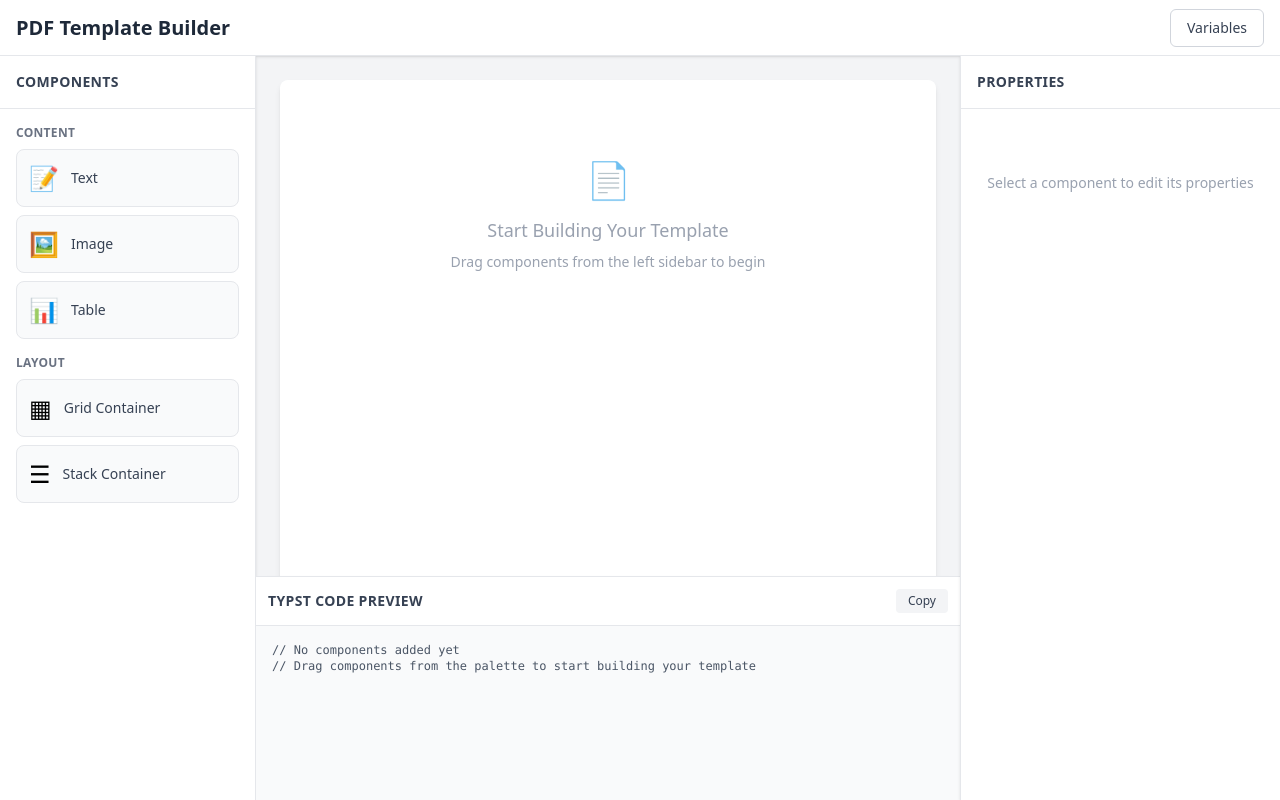
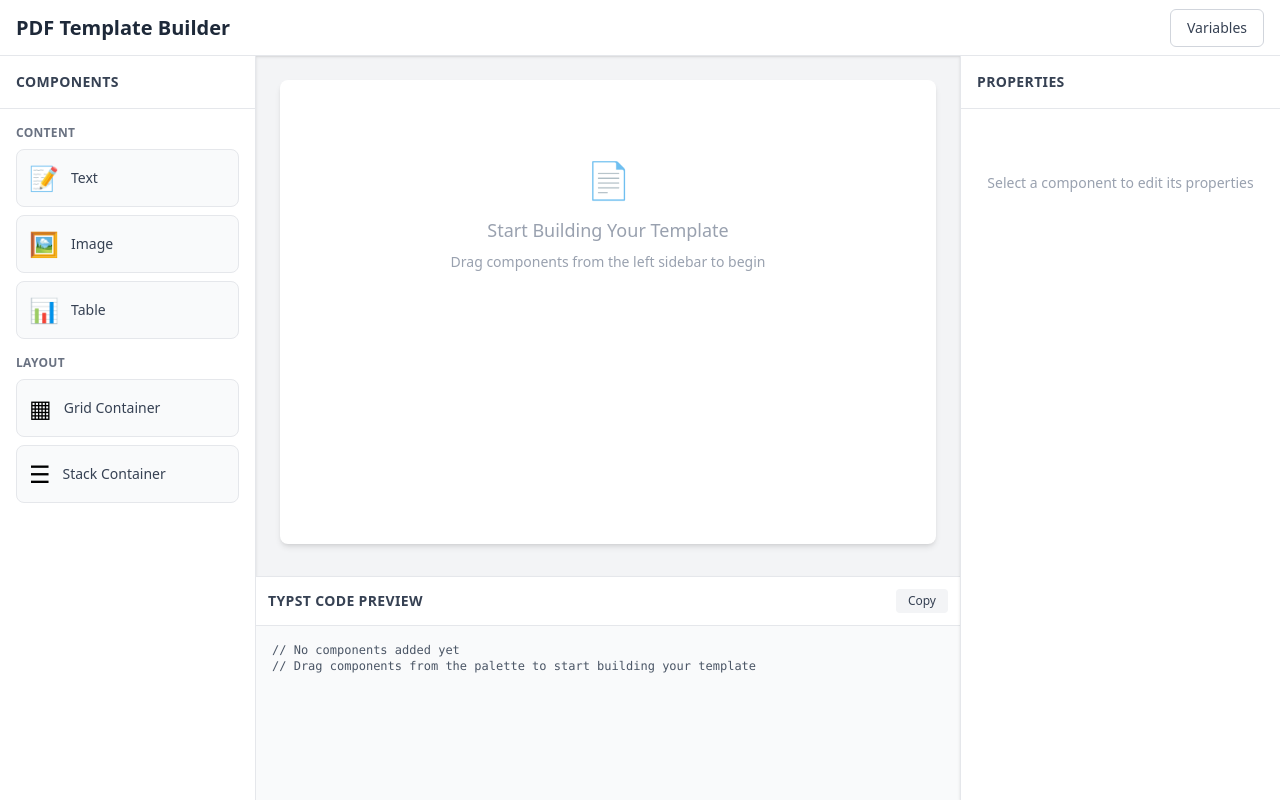
Before and after one commit to nathanaelcunningham/typst-pdftemplater, a React app in the folder frontend/: page / in a window 1280 px wide. Built offline with nearby package versions, Linux system fonts and the light colour scheme; the HTML template or start-up script is replaced by a standard one.

Commit message:
fix canvas sizing

```diff
--- a/frontend/src/components/layout/Canvas.tsx
+++ b/frontend/src/components/layout/Canvas.tsx
@@ -3,7 +3,7 @@ import { GridContainer } from '../canvas/GridContainer';
 export function Canvas() {
     return (
         <div className="w-full max-w-3xl mx-auto">
-            <div className="bg-white rounded-lg shadow-md min-h-[600px] p-8">
+            <div className="bg-white rounded-lg shadow-md min-h-[calc(100vh-21rem)] p-8">
                 <GridContainer />
             </div>
         </div>
```
